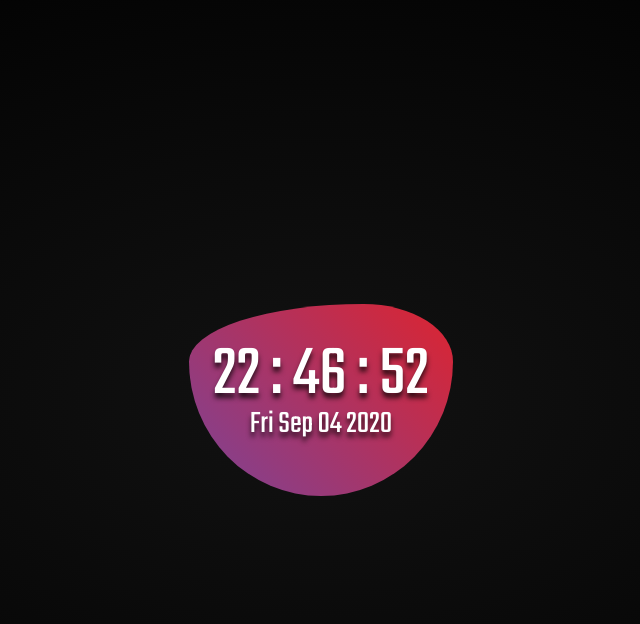
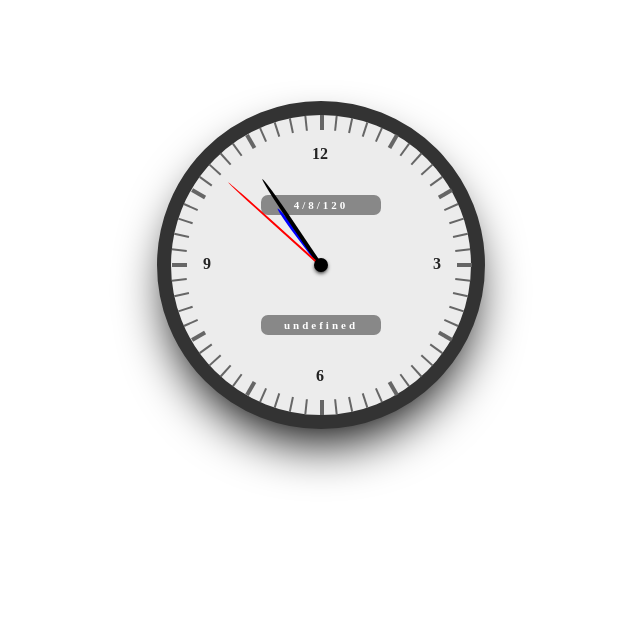
Before and after one commit to valmir1227/-Basic-projects, a plain HTML site: page index.html in a window 1280 px wide. Shown: the whole page, without its empty margins (319-959 px from the left). Drawn offline with Linux system fonts and the light colour scheme.

Commit message:
Analog clock for beginners in JavaScript

```diff
--- a/css/style.css
+++ b/css/style.css
@@ -1,63 +1,145 @@
-@import url(https://fonts.googleapis.com/css?family=Teko:regular);
-
-*,
-*::before,
-*::after {
-  margin: 0;
-  padding: 0;
-  box-sizing: border-box;
-  font-family: "Teko", sans-serif;
+.clock {
+  background: #ececec;
+  width: 300px;
+  height: 300px;
+  margin: 8% auto 0;
+  border-radius: 50%;
+  border: 14px solid #333333;
+  position: relative;
+  box-shadow: 0 2vw 4vw -1vw rgba(0, 0, 0, 8);
 }
-
-html,
-body {
-  height: 100%;
-  width: 100%;
+.dot {
+  width: 14px;
+  height: 14px;
+  border-radius: 50%;
+  background: #000;
+  top: 0;
+  left: 0;
+  right: 0;
+  bottom: 0;
+  margin: auto;
+  position: absolute;
+  z-index: 10;
+  box-shadow: 0 2px 4px -1px black;
 }
-
-body {
-  display: flex;
-  justify-content: center;
-  align-items: center;
+.hour-hand {
+  position: absolute;
+  z-index: 5;
+  width: 4px;
+  height: 65px;
+  background: blue;
+  top: 79px;
+  transform-origin: 50% 72px;
+  left: 50%;
+  margin-left: -2px;
+  border-top-left-radius: 50%;
+  border-top-right-radius: 50%;
+}
+.minute-hand {
+  position: absolute;
+  z-index: 6;
+  width: 4px;
+  height: 100px;
+  background-color: #000;
+  top: 46px;
+  left: 50%;
+  margin-left: -2px;
+  border-top-left-radius: 50%;
+  border-top-right-radius: 50%;
+  transform-origin: 50% 105px;
+}
+.second-hand {
+  position: absolute;
+  z-index: 7;
+  width: 2px;
+  height: 120px;
+  background-color: red;
+  top: 26px;
+  left: 50%;
+  margin-left: -1px;
+  border-top-left-radius: 50%;
+  border-top-right-radius: 50%;
+  transform-origin: 50% 125px;
+}
+span {
+  display: inline-block;
+  position: absolute;
+  color: #222;
+  font-family: "Poiret One";
+  font-weight: 700;
+  z-index: 4;
+}
+.h12 {
+  top: 30px;
+  left: 50%;
+  margin-left: -9px;
+}
+.h3 {
+  top: 140px;
+  right: 30px;
+}
+.h6 {
+  bottom: 30px;
+  left: 50%;
+  margin-left: -5px;
+}
+.h9 {
+  left: 32px;
+  top: 140px;
+}
+.diallines {
+  position: absolute;
+  z-index: 2;
+  width: 2px;
+  height: 15px;
+  background: #666;
+  left: 50%;
+  margin-left: -1px;
+  transform-origin: 50% 150px;
+}
+.diallines:nth-of-type(5n) {
+  position: absolute;
+  z-index: 2;
+  width: 4px;
+  height: 15px;
+  background: #666;
+  left: 50%;
+  margin-left: -1px;
+  transform-origin: 50% 150px;
+}
+.date {
+  position: absolute;
+  width: 120px;
+  height: 20px;
+  border-radius: 7px;
+  background-color: #888;
   text-align: center;
-  background-image: radial-gradient(#121212, #000000);
-  color: #ffffff;
-  line-height: 3em;
+  line-height: 20px;
+  color: #fff;
+  font-size: 11px;
+  top: 80px;
+  left: 50%;
+  margin-left: -60px;
+  font-family: "Poiret One";
+  font-weight: 700;
+  z-index: 3;
+  letter-spacing: 3px;
 }
-
-.clock-box {
-  padding: 3em 1.5em;
-  background-image: linear-gradient(45deg, #7b4397, #dc2430);
-  border-radius: 30% 70% 70% 30% / 30% 30% 70% 70%;
-  animation: bgblob 4s infinite 0.5s;
+.day {
+  position: absolute;
+  width: 120px;
+  height: 20px;
+  border-radius: 7px;
+  background-color: #888;
+  text-align: center;
+  line-height: 20px;
+  color: #fff;
+  font-size: 11px;
+  top: 200px;
+  left: 50%;
+  margin-left: -60px;
+  font-family: "Poiret One";
+  font-weight: 700;
+  z-index: 3;
+  letter-spacing: 3px;
 }
-
-.clock {
-  font-size: 4.5em;
-}
-
-.date {
-  font-size: 2em;
-}
-
-.clock,
-.date {
-  text-shadow: 0 5px 5px #000000bb;
-}
-
-@keyframes bgblob {
-  0% {
-    border-radius: 30% 70% 70% 30% / 30% 30% 70% 70%;
-  }
-  25% {
-    border-radius: 75% 25% 45% 55% / 30% 30% 70% 70%;
-  }
-  50% {
-  }
-  75% {
-    border-radius: 38% 62% 74% 26% / 75% 57% 43% 25%;
-  }
-  100% {
-    border-radius: 30% 70% 70% 30% / 30% 30% 70% 70%;
-  }
-}
--- a/index.html
+++ b/index.html
@@ -1,22 +1,34 @@
 <!DOCTYPE html>
-<html lang="en">
+<html lang="pt-BR">
 
 <head>
     <meta charset="UTF-8">
     <meta name="viewport" content="width=device-width, initial-scale=1.0">
     <link rel="stylesheet" href="css/style.css">
-    <title>Digital Clock</title>
+    <title>Rélogio Analógico</title>
 </head>
 
 <body>
-    <div class="clock-box">
-        <div class="clock">HH : MM : SS</div>
-        <div class="date">DD - MM - YY</div>
+    <div class="clock">
+        <div>
+            <div class="date"></div>
+            <div class="day"></div>
+        </div>
+        <div class="dot"></div>
+        <div>
+            <div class="hour-hand"></div>
+            <div class="minute-hand"></div>
+            <div class="second-hand"></div>
+        </div>
+        <div>
+            <span class="h3">3</span>
+            <span class="h6">6</span>
+            <span class="h9">9</span>
+            <span class="h12">12</span>
+        </div>
+        <div class="diallines"></div>
     </div>
-
-
+    <script src="js/clock.js"></script>
 </body>
 
-<script src="js/main.js" defer></script>
-
 </html>
--- /dev/null
+++ b/js/clock.js
@@ -0,0 +1,42 @@
+var diallines = document.getElementsByClassName('diallines');
+var clockE1 = document.getElementsByClassName('clock')[0];
+
+for (var i = 1; i < 60; i++) {
+  clockE1.innerHTML += "<div class='diallines'></div>";
+  diallines[i].style.transform = "rotate(" + 6 * i + "deg)";
+}
+function clock() {
+  var weekday = new Array(7),
+    d = new Date(),
+    h = d.getHours(),
+    m = d.getMinutes(),
+    s = d.getSeconds(),
+    date = d.getDate(),
+    month = d.getMonth(),
+    year = d.getYear(),
+    hDeg = h * 30 + m * (360/720),
+    mDeg = m * 30 + s * (360/720),
+    sDeg = s * 6,
+
+  hE1 = document.querySelector('.hour-hand'),
+    mE1 = document.querySelector('.minute-hand'),
+    sE1 = document.querySelector('.second-hand'),
+    dateE1 = document.querySelector('.date'),
+    dayE1 = document.querySelector('.day');
+
+  weekday[0] = "Sunday";
+  weekday[0] = "Monday";
+  weekday[0] = "Tuesday";
+  weekday[0] = "Wednesday";
+  weekday[0] = "Thursday";
+  weekday[0] = "Friday";
+  weekday[0] = "Saturday";
+
+  var day = weekday[d.getDay()];
+  hE1.style.transform = "rotate(" + hDeg + "deg)";
+  mE1.style.transform = "rotate(" + mDeg + "deg)";
+  sE1.style.transform = "rotate(" + sDeg + "deg)";
+  dateE1.innerHTML = date + "/" + month + "/" + year;
+  dayE1.innerHTML = day;
+}
+setInterval("clock()", 100);
```
